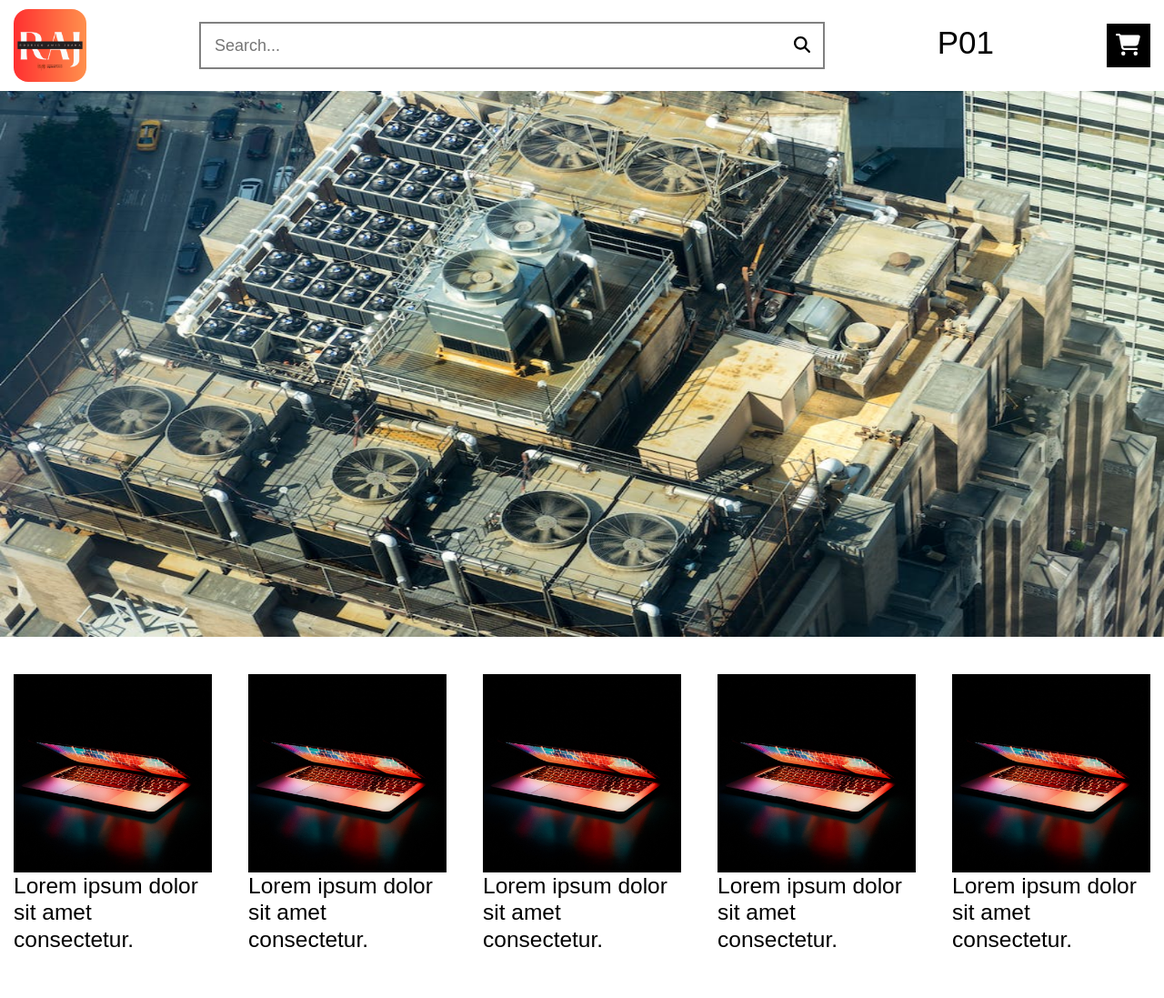
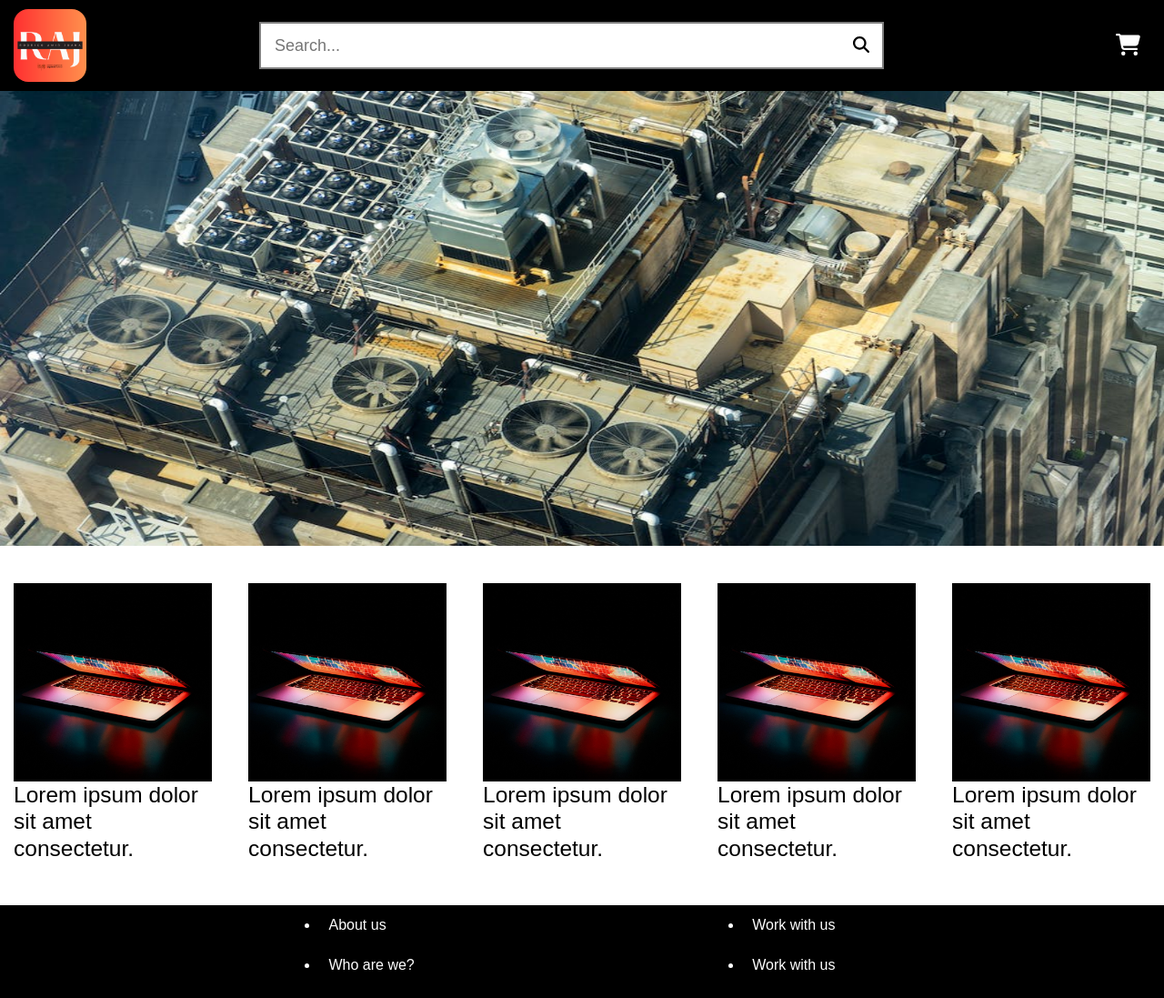
Before and after one commit to FindingWho/DEAPC-P01, a PHP site: page / in a window 1280 px wide. Shown: the whole page at 91% size. Before the commit the page ends 1041 px from the top, so only its background shows below. Run offline with PHP 8.4, Linux system fonts and the light colour scheme.

Commit message:
fina adjustments (incomplete)

```diff
--- a/admin/adm-pages/add-product.php
+++ b/admin/adm-pages/add-product.php
@@ -1,8 +1,8 @@
 
-<form action="upload.php" method="POST" enctype="multipart/form-data">
+<form action="upload.php" method="POST" enctype="multipart/form-data" class="upload">
     <input type="file" name="img" id="imgToUpload">
     <input type="text" name="title" placeholder="title" id="prod-title">
-    <input type="number" name="price" id="prod-price" placeholder="€">
+    <input type="number" name="price" id="prod-price" placeholder="Price €">
     <input type="number" name="stock" placeholder="stock" id="prod-stock">
     <input type="number" name="sn" placeholder="SN" id="prod-sn">
     <input type="text" name="desc" placeholder="description" id="prod-desc">
--- /dev/null
+++ b/admin/adm-pages/check-stock.php
@@ -0,0 +1 @@
+<h1>Stock checker is in construction :)</h1>
--- /dev/null
+++ b/admin/adm-pages/edit.php
@@ -0,0 +1 @@
+<h1>Edit is in construction :)</h1>
--- /dev/null
+++ b/admin/adm-pages/remove.php
@@ -0,0 +1 @@
+<h1>Remove product is in construction :)</h1>
--- a/assets/footer.php
+++ b/assets/footer.php
@@ -1,5 +1,17 @@
-<footer>
+<footer class="footer">
+    <div class="left">
+        <ul>
+            <a href="aboutus.php"><li>About us</li></a>
+            <a href="aboutus.php"><li>Who are we?</li></a>
+        </ul>
+    </div>
 
+    <div class="right">
+        <ul>
+            <a href="#"><li>Work with us</li></a>
+            <a href="#"><li>Work with us</li></a>
+        </ul>
+    </div>
 </footer>
 
 <!-- SCRIPTS -->
--- a/assets/headernav.php
+++ b/assets/headernav.php
@@ -2,14 +2,17 @@
     <div class="container">
 
         <div class="logo">
-            <img src="images/icon.png" alt="">
+            <a href="index.php"><img src="images/icon.png" alt=""></a>
         </div> <!-- logo -->
-
+      e
         <div class="search-container">
             <div class="searchbar">
-                <input type="text" placeholder="Search..." name="search">
+                <input class="live-search" type="text" placeholder="Search..." name="search">
                 <button type="submit"><i class="fa fa-search"></i></button>
             </div> <!-- searchbar -->
+            <div class="dropdown">
+
+            </div>
         </div> <!-- search-container -->
 
         <div class="site_name">
--- a/css/admin.css
+++ b/css/admin.css
@@ -88,3 +88,12 @@
 .margin-top-25px {
     margin-top: 25px;
 }
+
+.upload {
+    display: flex;
+    flex-direction: column;
+}
+
+.upload input {
+    margin-bottom: 15px;
+}
--- a/css/style.css
+++ b/css/style.css
@@ -52,10 +52,6 @@
 }
 
 
-
-* {
-
-  }
     .about-us {
     display: flex;
     align-items: center;
@@ -103,7 +99,7 @@
     letter-spacing: 1px;
     }
 
-=======
+
     /* Menu Navigation */
 
 .menu-nav {
@@ -176,6 +172,10 @@
     outline: none;
 }
 
+.dropdown {
+    color: white;
+}
+
 #cart {
     height: 48px;
     width: 48px;
@@ -242,3 +242,29 @@
     transform: scale(1.08);
 
 }
+
+/* footer     -.-.-.-.-.-.-.-.-.- */
+
+
+.footer {
+    display: flex;
+    flex-direction: row ;
+    flex-wrap: nowrap;
+    justify-content: space-evenly;
+    background: #000;
+}
+
+footer a {
+    text-decoration: none;
+    color: white;
+    transition: all 0.2s ease;
+    font-size: 16px;
+}
+
+footer a:hover {
+    color: cyan;
+}
+
+footer li {
+    padding: 10px;
+}
--- /dev/null
+++ b/livesearch.php
@@ -0,0 +1,3 @@
+<?php
+    echo "test"
+?>
--- a/scripts/scripts.js
+++ b/scripts/scripts.js
@@ -34,4 +34,22 @@
 		}
 
 	})
+
+	$('.live-search').keyup(function() {
+		var input = $(this).val();
+		if (input != '') {
+			$.ajax({
+				url:"livesearch.php",
+				method: "POST",
+				data:{input:input},
+
+				success:function(data){
+					$('.dropdown').css('display','block');
+					$('.dropdown').html(data);
+				}
+			})
+		} else {
+			$('.dropdown').css('display','none');
+		}
+	});
 });
```
Also changed, not shown: admin/index.php (+5 -3 lines), admin/upload.php (+6 -3 lines), scripts/admin.js (+16 -1 lines). Lines whose indentation alone changed are shown as unchanged.
